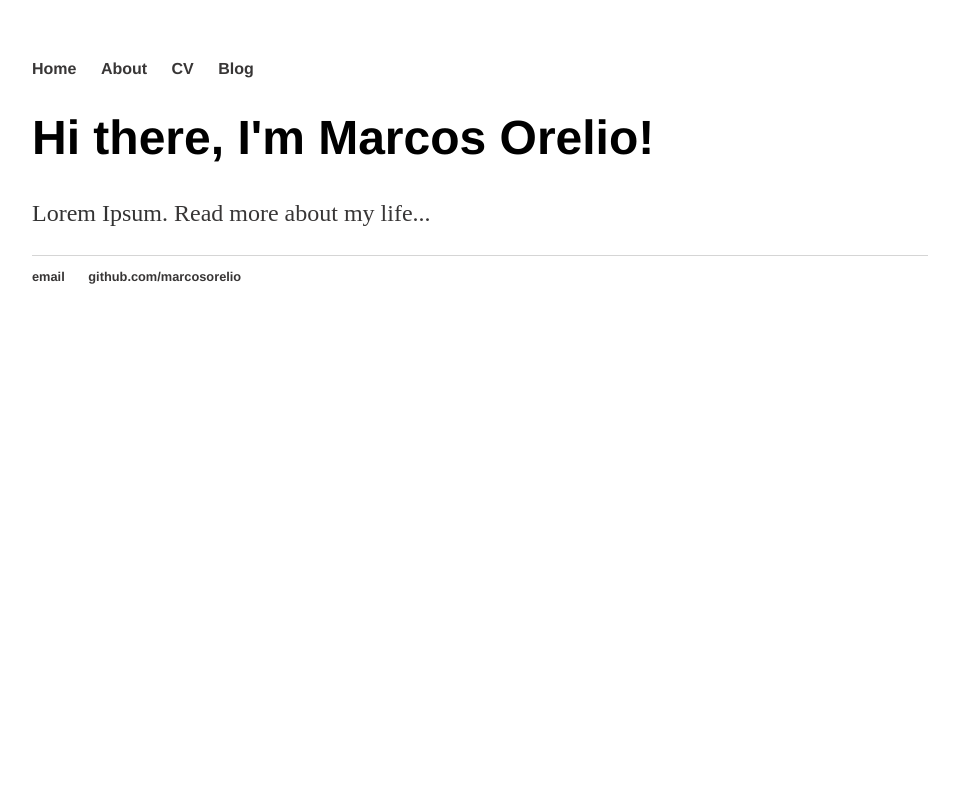
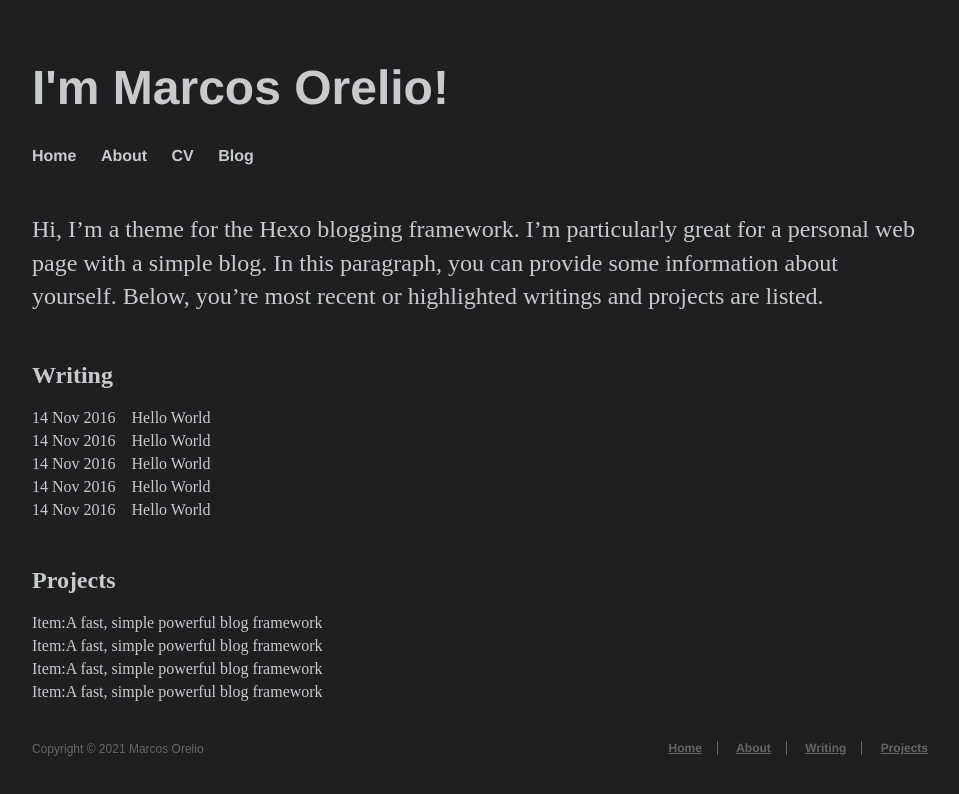
Before and after one commit to marcosorelio/marcosorelio.github.io, a plain HTML site: page index.html in a window 1280 px wide. Shown: the whole page, without its empty margins (160-1119 px from the left). Drawn offline with Linux system fonts and the light colour scheme.

Commit message:
change layout

```diff
--- a/index.html
+++ b/index.html
@@ -1,5 +1,6 @@
 <!DOCTYPE html>
 <html>
+
 <head>
 	<title>Orelio Junior</title>
 	<!-- link to main stylesheet -->
@@ -11,7 +12,12 @@
 	<link rel="manifest" href="/site.webmanifest">
 
 </head>
+
 <body>
+
+	<div class="container">
+		<div class="blurb">
+			<h1>I'm Marcos Orelio!</h1>
 			<nav>
 				<ul>
 					<li><a href="/">Home</a></li>
@@ -20,17 +26,86 @@
 					<li><a href="/blog">Blog</a></li>
 				</ul>
 			</nav>
-		<div class="container">
-    		<div class="blurb">
-        		<h1>Hi there, I'm Marcos Orelio!</h1>
-				<p>Lorem Ipsum. <a href="/about">Read more about my life...</a></p>
+			<p style="margin-top: 3rem;">Hi, I’m a theme for the Hexo blogging framework. I’m particularly great for a personal web page with a
+				simple blog. In this paragraph, you can provide some information about yourself. Below, you’re most
+				recent or highlighted writings and projects are listed.</p>
 		</div><!-- /.blurb -->
+		<h2 style="margin-top: 3rem;">Writing</h2>
+		<ul class="post-list" style="padding: 0;">
+			<li class="post-item" style="display: flex; margin-bottom: 5px;">
+				<div class="meta" style="text-align: left; margin-right: 16px;">
+					<time datetime="2016-11-14T16:49:32.000Z" itemprop="datePublished">14 Nov 2016</time>
+				</div>
+				<span>
+					<a class="" href="/hexo-theme-cactus/cactus-dark/public/2016/11/14/hello-world/">Hello World</a>
+				</span>
+			</li>
+			<li class="post-item" style="display: flex; margin-bottom: 5px;">
+				<div class="meta" style="text-align: left; margin-right: 16px;">
+					<time datetime="2016-11-14T16:49:32.000Z" itemprop="datePublished">14 Nov 2016</time>
+				</div>
+				<span>
+					<a class="" href="/hexo-theme-cactus/cactus-dark/public/2016/11/14/hello-world/">Hello World</a>
+				</span>
+			</li>
+			<li class="post-item" style="display: flex; margin-bottom: 5px;">
+				<div class="meta" style="text-align: left; margin-right: 16px;">
+					<time datetime="2016-11-14T16:49:32.000Z" itemprop="datePublished">14 Nov 2016</time>
+				</div>
+				<span>
+					<a class="" href="/hexo-theme-cactus/cactus-dark/public/2016/11/14/hello-world/">Hello World</a>
+				</span>
+			</li>
+			<li class="post-item" style="display: flex; margin-bottom: 5px;">
+				<div class="meta" style="text-align: left; margin-right: 16px;">
+					<time datetime="2016-11-14T16:49:32.000Z" itemprop="datePublished">14 Nov 2016</time>
+				</div>
+				<span>
+					<a class="" href="/hexo-theme-cactus/cactus-dark/public/2016/11/14/hello-world/">Hello World</a>
+				</span>
+			</li>
+			<li class="post-item" style="display: flex; margin-bottom: 5px;">
+				<div class="meta" style="text-align: left; margin-right: 16px;">
+					<time datetime="2016-11-14T16:49:32.000Z" itemprop="datePublished">14 Nov 2016</time>
+				</div>
+				<span>
+					<a class="" href="/hexo-theme-cactus/cactus-dark/public/2016/11/14/hello-world/">Hello World</a>
+				</span>
+			</li>
+
+		</ul>
+		<h2 style="margin-top: 3rem;">Projects</h2>
+		<ul class="post-list" style="padding: 0;">
+			<li class="post-item" style="display: flex; margin-bottom: 5px;">
+				<a href="#">Item</a>: <span>A fast, simple powerful blog framework</span>
+			</li>
+			<li class="post-item" style="display: flex; margin-bottom: 5px;">
+				<a href="#">Item</a>: <span>A fast, simple powerful blog framework</span>
+			</li>
+			<li class="post-item" style="display: flex; margin-bottom: 5px;">
+				<a href="#">Item</a>: <span>A fast, simple powerful blog framework</span>
+			</li>
+			<li class="post-item" style="display: flex; margin-bottom: 5px;">
+				<a href="#">Item</a>: <span>A fast, simple powerful blog framework</span>
+			</li>
+		</ul>
 	</div><!-- /.container -->
-		<footer>
+	<br>
+	<footer id="footer">
+		<div class="footer-left">
+			Copyright © 2021 Marcos Orelio
+		  </div>
+		  <div class="footer-right">
+			<nav>
 			  <ul>
-        		<li><a href="mailto:bw.marcos@gmail.com">email</a></li>
-        		<li><a href="https://github.com/oreliojunior">github.com/marcosorelio</a></li>
+				  <li><a href="#">Home</a></li>
+				  <li><a href="#">About</a></li>
+				  <li><a href="#">Writing</a></li>
+				  <li><a href="#">Projects</a></li>
 			  </ul>
+			</nav>
+		  </div>
 	</footer>
 </body>
+
 </html>
--- a/main.css
+++ b/main.css
@@ -1,6 +1,8 @@
 body {
     margin: 60px auto;
     width: 70%;
+    color: #c9cacc;
+    background-color: #1d1f21;
 }
 nav ul, footer ul {
     font-family:'Helvetica', 'Arial', 'Sans-Serif';
@@ -14,7 +16,7 @@ nav ul li, footer ul li {
 }
 a {
     text-decoration: none;
-    color: rgb(56, 54, 54);
+    color: #c9cacc;
 }
 a:hover {
     text-decoration: underline;
@@ -26,12 +28,75 @@ h1 {
 p {
     font-size: 1.5em;
     line-height: 1.4em;
-    color: #333;
+    color: #c9cacc  ;
 }
-footer {
-    border-top: 1px solid #d5d5d5;
-    font-size: .8em;
-}
+#footer {
+    bottom: 0;
+    margin-bottom: 10px;
+    width: 100%;
+    color: #666;
+    vertical-align: top;
+    text-align: center;
+    font-size: 11px;
+  }
+  #footer ul {
+    margin: 0;
+    padding: 0;
+    list-style: none;
+  }
+  #footer li {
+    display: inline-block;
+    margin-right: 15px;
+    border-right: 1px solid;
+    border-color: #666;
+    vertical-align: middle;
+  }
+  #footer li a {
+    margin-right: 15px;
+  }
+  #footer li:last-child {
+    margin-right: 0;
+    border-right: 0;
+  }
+  #footer li:last-child a {
+    margin-right: 0;
+  }
+  #footer a {
+    color: #666;
+    text-decoration: underline;
+    background-image: none;
+  }
+  #footer a:hover {
+    color: #858585;
+  }
+  #footer .footer-left {
+    height: 20px;
+    vertical-align: middle;
+    line-height: 28px;
+  }
+  @media (min-width: 39rem) {
+    #footer {
+      display: flex;
+      flex-flow: row wrap;
+      justify-content: space-between;
+      align-items: center;
+      align-content: center;
+      margin-bottom: 20px;
+      font-size: 12px;
+      font-family: sans-serif;
+    }
+    #footer .footer-left {
+      align-self: flex-start;
+      margin-right: 20px;
+      font-size: 12px;
+      font-family: sans-serif;
+    }
+    #footer .footer-right {
+      align-self: flex-end;
+      font-size: 12px;
+      font-family: sans-serif;
+    }
+  }
 
 ul.posts {
     margin: 20px auto 40px;
```
Lines whose indentation alone changed are shown as unchanged.
